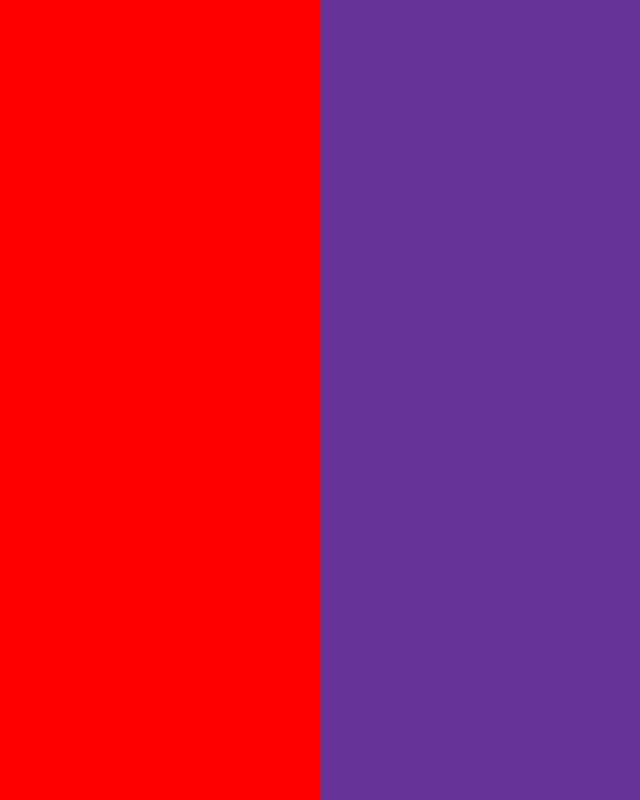
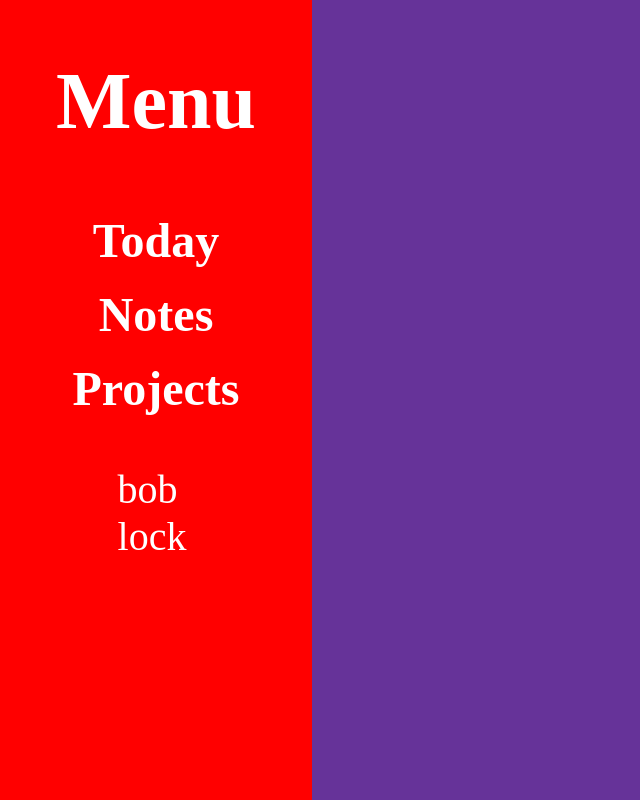
Before and after one commit to Traorasp/ToDoList, a website built with webpack: page dist/index.html in a window 1280 px wide. Shown: the whole page, without its empty margins (0-640 px from the left). Built offline with nearby package versions, Linux system fonts and the light colour scheme.

Commit message:
Made updateMenu function create basic menu interface and made it add projects that are in the list.

```diff
--- a/src/index.js
+++ b/src/index.js
@@ -2,5 +2,7 @@ import toDoMenu from "./menu.js";
 import './style.css';
 
 toDoMenu.addProject("bob");
+toDoMenu.addProject("lock");
+
 
 toDoMenu.updateMenu();
--- a/src/menu.js
+++ b/src/menu.js
@@ -2,16 +2,43 @@ import Project from './project.js';
 
 const toDoMenu = (() =>{
 
-    let projects = [];
+    let projectList = [];
 
     //Will load projects and other menu info into DOM tree
     const updateMenu = () => {
-        console.log(projects);
+        const body = document.querySelector('body');
+        const menu = document.getElementById('menu');
+
+        const title = document.createElement('h1');
+        title.textContent = 'Menu';
+        menu.appendChild(title);
+
+        const today = document.createElement('h2');
+        today.textContent = 'Today';
+        menu.appendChild(today);
+
+        const notes = document.createElement('h2');
+        notes.textContent = 'Notes';
+        menu.appendChild(notes);
+
+        const projectBar = document.createElement('h2');
+        projectBar.textContent = 'Projects';
+        menu.appendChild(projectBar);
+
+        const projectsDisplay = document.createElement('ul');
+        menu.appendChild(projectsDisplay);
+        projectList.forEach(project => {
+            const projectName = document.createElement('li');
+            projectName.textContent = `${project.title}`;
+            projectsDisplay.appendChild(projectName);
+        });
+
+
     };
 
     //Will add a project to the menus projects list
     const addProject = (name) => {
-        projects.push(Project(name));
+        projectList.push(Project(name));
     };
 
     //Takes user to project designated
@@ -22,7 +49,6 @@ const toDoMenu = (() =>{
     return {
         updateMenu,
         addProject,
-
     }
 
 })();
--- a/src/style.css
+++ b/src/style.css
@@ -1,6 +1,6 @@
 body {
     display: grid;
-    grid-template-columns: 1fr 3fr;
+    grid-template-columns: 1fr 4fr;
     width: 100vw;
     height: 100vh;
     padding: 0;
@@ -10,7 +10,36 @@ body {
 #menu {
     background-color: red;
     grid-column: 1/2;
+    display: flex;
+    flex-direction: column;
+    align-items: center;
 }
+
+#menu h1 {
+    color: white;
+    font-size: 5rem;
+    margin: 7vh;
+}
+
+#menu h2 {
+    color: white;
+    font-size: 3rem;
+    margin: 1.2vh;
+}
+
+#menu ul {
+    color: white;
+    font-size: 2.5rem;
+    list-style: none;
+    justify-content: left;
+}
+
+#menu ul li {
+    text-align: left;
+    margin-left: -6vh;
+}
+
+
 
 #to-do {
     background-color: rebeccapurple;
```
Also changed, not shown: dist/index.html, dist/main.js.
